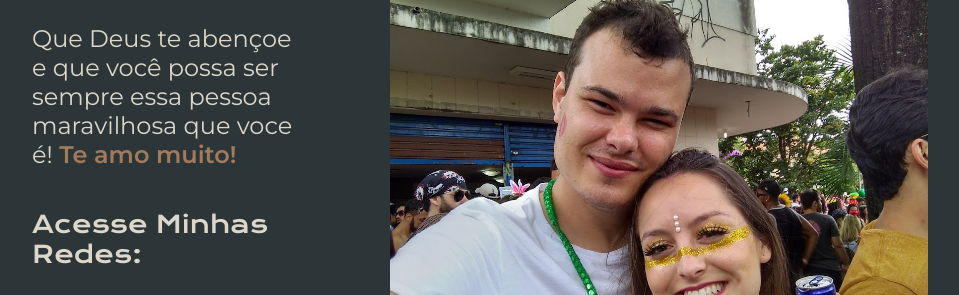
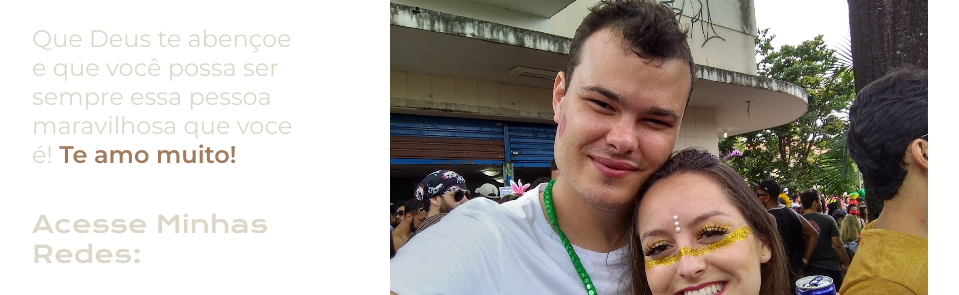
Before and after one commit to Thiagonoq/portifolio, a plain HTML site: page index.html in a window 1280 px wide. Shown: the part 294-589 px from the top of the page, without its empty margins (160-1119 px from the left). Drawn offline with nearby package versions, Linux system fonts and the light colour scheme.

Commit message:
Atualizando projeto

```diff
--- a/Style/Style.css
+++ b/Style/Style.css
@@ -7,7 +7,7 @@
 
 :root {
     /* Cores do prejeto */
-    --cor-primaria: #2C3639;
+    --cor-primaria: white;
     --cor-secundaria: #DCD7C9;
     --cor-terciaria: #A27B5C;
     --cor-hover: #A27B5C;
```
